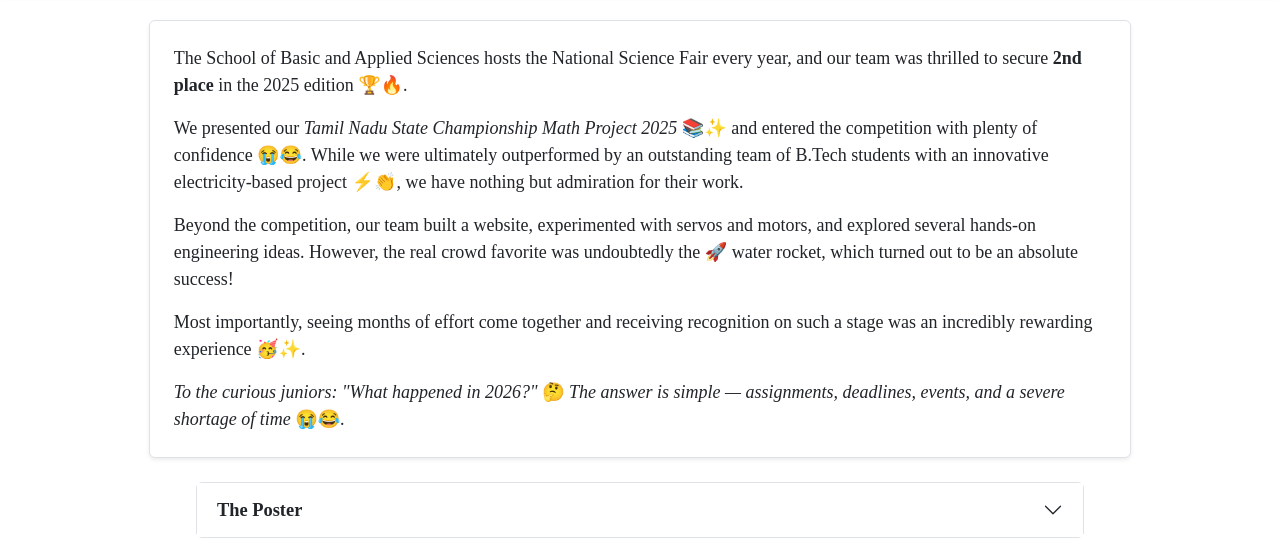
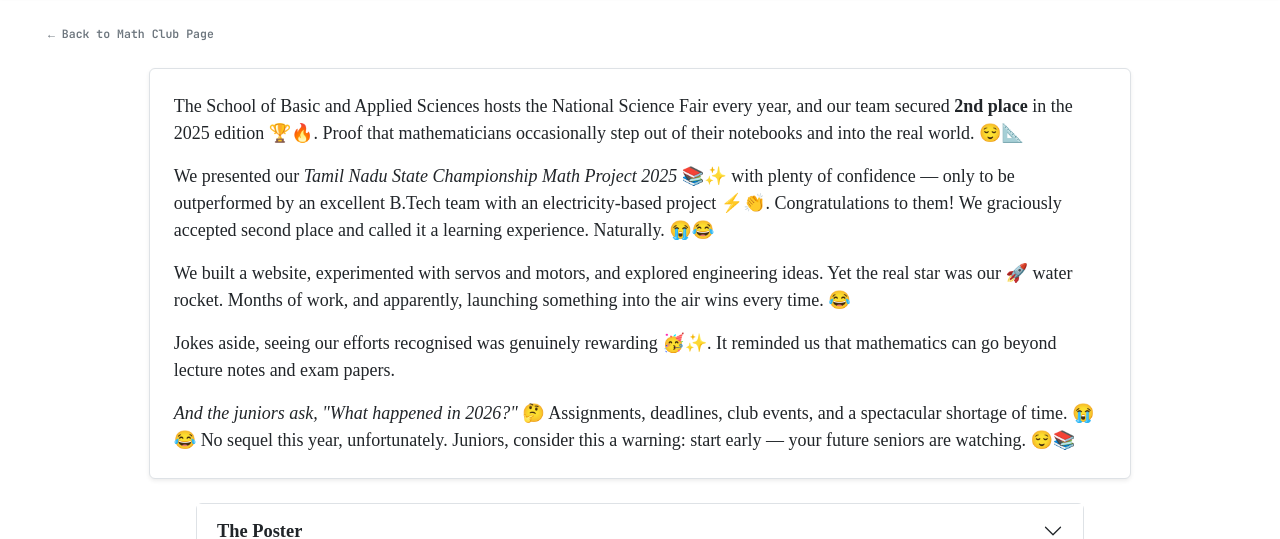
Before and after one commit to tninanofchirawa/personal-website-1, a Jekyll site: the page built from math-club/sdg.html, in a window 1280 px wide and 900 px high, scrolled down 417 px, cut to the strip 234-773 px from the top of the window. Built offline with Jekyll 4.4.1, drawn with Linux system fonts in a browser that asks for light colours; some web fonts are replaced.

Commit message:
New -- Doing it now

```diff
--- a/math-club/sdg.html
+++ b/math-club/sdg.html
@@ -30,36 +30,43 @@ sdg_gallery:
     caption: 📸 Air Purification
     alt: Air Purification
 ---
-
+<!-- Top Navigation Row -->
+<div class="mb-4">
+  <a href="index.html" class="text-decoration-none text-secondary small fw-semibold mono-tag">
+    &larr; Back to Math Club Page
+  </a>
+</div>
 <!-- Introduction Card -->
 <div class="row g-4 justify-content-center">
   <div class="col-12 col-md-10">
     <div class="p-4 bg-white rounded shadow-sm border">
       <p>
-        The School of Basic and Applied Sciences hosts the National Science Fair every year, and our team was thrilled
-        to secure <strong>2nd place</strong> in the 2025 edition 🏆🔥.
+        The School of Basic and Applied Sciences hosts the National Science Fair every year, and our team secured
+        <strong>2nd place</strong> in the 2025 edition 🏆🔥. Proof that mathematicians occasionally step out of their
+        notebooks and into the real world. 😌📐
       </p>
 
       <p>
-        We presented our <em>Tamil Nadu State Championship Math Project 2025</em> 📚✨ and entered the competition with
-        plenty of confidence 😭😂. While we were ultimately outperformed by an outstanding team of B.Tech students with
-        an innovative electricity-based project ⚡👏, we have nothing but admiration for their work.
+        We presented our <em>Tamil Nadu State Championship Math Project 2025</em>
+        📚✨ with plenty of confidence — only to be outperformed by an excellent B.Tech team with an electricity-based
+        project ⚡👏. Congratulations to them! We graciously accepted second place and called it a learning experience.
+        Naturally. 😭😂
       </p>
 
       <p>
-        Beyond the competition, our team built a website, experimented with servos and motors, and explored several
-        hands-on engineering ideas. However, the real crowd favorite was undoubtedly the 🚀 water rocket, which turned
-        out to be an absolute success!
+        We built a website, experimented with servos and motors, and explored engineering ideas. Yet the real star was
+        our 🚀 water rocket. Months of work, and apparently, launching something into the air wins every time. 😂
       </p>
 
       <p>
-        Most importantly, seeing months of effort come together and receiving recognition on such a stage was an
-        incredibly rewarding experience 🥳✨.
+        Jokes aside, seeing our efforts recognised was genuinely rewarding 🥳✨. It reminded us that mathematics can go
+        beyond lecture notes and exam papers.
       </p>
 
       <p class="mb-0">
-        <i>To the curious juniors: "What happened in 2026?"</i> 🤔<i> The answer is simple — assignments, deadlines,
-          events, and a severe shortage of time </i>😭😂.
+        <i>And the juniors ask, "What happened in 2026?"</i> 🤔 Assignments, deadlines, club events, and a spectacular
+        shortage of time. 😭😂 No sequel this year, unfortunately. Juniors, consider this a warning: start early — your
+        future seniors are watching. 😌📚
       </p>
     </div>
   </div>
@@ -69,13 +76,23 @@ sdg_gallery:
 <div class="accordion accordion-flush mt-4 text-center border rounded w-75 mx-auto" id="sdgPosterMenu">
   <div class="accordion-item">
     <h2 class="accordion-header" id="headingPoster">
-      <button class="accordion-button collapsed fw-bold" type="button" data-bs-toggle="collapse"
-        data-bs-target="#collapsePoster" aria-expanded="false" aria-controls="collapsePoster">
+      <button
+        class="accordion-button collapsed fw-bold"
+        type="button"
+        data-bs-toggle="collapse"
+        data-bs-target="#collapsePoster"
+        aria-expanded="false"
+        aria-controls="collapsePoster"
+      >
         The Poster
       </button>
     </h2>
-    <div id="collapsePoster" class="accordion-collapse collapse" aria-labelledby="headingPoster"
-      data-bs-parent="#sdgPosterMenu">
+    <div
+      id="collapsePoster"
+      class="accordion-collapse collapse"
+      aria-labelledby="headingPoster"
+      data-bs-parent="#sdgPosterMenu"
+    >
       <div class="text-center mt-3 p-2">
         <img src="{{ page.event_image | relative_url }}" alt="SDG Event Poster" class="img-fluid rounded">
       </div>
@@ -90,7 +107,9 @@ sdg_gallery:
   <div class="col-12 col-md-10">
     <div class="p-4 bg-white rounded shadow-sm border">
       <h3>Some Pics of SDG 2025</h3>
-      <p class="text-muted">Here’s a compilation of moments from the Mathematics Department and our sister departments during SDG 2025. 📸✨</p>
+      <p class="text-muted">
+        Here’s a compilation of moments from the Mathematics Department and our sister departments during SDG 2025. 📸✨
+      </p>
 
       <div id="sdgImageSlider" class="carousel slide shadow-sm rounded overflow-hidden" data-bs-ride="carousel">
         <div class="carousel-inner">
--- a/math-club/training-camp.html
+++ b/math-club/training-camp.html
@@ -38,6 +38,12 @@ tests:
       - "Statistics"
       - "Probability"
 ---
+<!-- Top Navigation Row -->
+<div class="mb-4">
+  <a href="index.html" class="text-decoration-none text-secondary small fw-semibold mono-tag">
+    &larr; Back to Math Club Page
+  </a>
+</div>
 <!-- Introduction Card with GIF Banner -->
 <div class="row g-4 justify-content-center">
   <div class="col-12 col-md-10 col-xl-8">
```
Also changed, not shown: math-club/hpl.html (+30 -15 lines), math-club/hpl2.html (+9 -5 lines), math-club/index.html (+38 -30 lines), 1 other file. Lines whose indentation alone changed are shown as unchanged.
